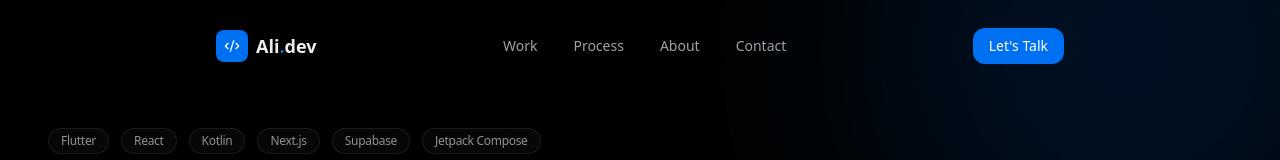
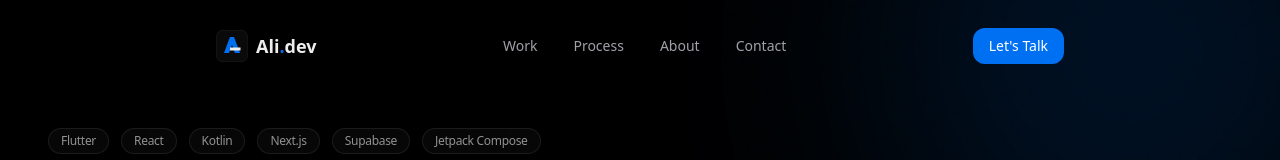
Before and after one commit to AliAhmedoo5/MyPortfolio, a Next.js app: page / in a window 1280 px wide. Shown: the top 160 px of the page. Built offline with nearby package versions, Linux system fonts and the light colour scheme.

Commit message:
feat: replace Code2 UI logo with the new Brutalist A favicon design

```diff
--- a/src/components/Footer.tsx
+++ b/src/components/Footer.tsx
@@ -12,9 +12,12 @@ export function Footer() {
             href="#"
             className="flex items-center gap-2 text-text-secondary hover:text-text-primary transition-colors group"
           >
-            <div className="w-7 h-7 rounded-lg bg-gradient-to-br from-primary to-secondary flex items-center justify-center group-hover:scale-110 transition-transform">
-              <Code2 className="w-3.5 h-3.5 text-white" />
-            </div>
+            <svg xmlns="http://www.w3.org/2000/svg" viewBox="0 0 256 256" className="w-7 h-7 group-hover:scale-110 transition-transform drop-shadow-md">
+              <rect width="256" height="256" fill="#0A0A0A" rx="56" />
+              <rect x="2" y="2" width="252" height="252" fill="none" stroke="rgba(255,255,255,0.1)" stroke-width="4" rx="54" />
+              <path d="M 112 56 H 144 L 192 184 H 152 L 128 120 L 104 184 H 64 Z" fill="#0070F3" />
+              <rect x="112" y="140" width="84" height="24" fill="#EDEDED" />
+            </svg>
             <span className="text-sm font-medium">
               Ali<span className="text-primary">.</span>dev
             </span>
--- a/src/components/Navbar.tsx
+++ b/src/components/Navbar.tsx
@@ -41,9 +41,12 @@ export function Navbar() {
             href="#"
             className="flex items-center gap-2 text-text-primary font-bold text-lg group"
           >
-            <div className="w-8 h-8 rounded-lg bg-gradient-to-br from-primary to-secondary flex items-center justify-center group-hover:scale-110 transition-transform duration-300">
-              <Code2 className="w-4 h-4 text-white" />
-            </div>
+            <svg xmlns="http://www.w3.org/2000/svg" viewBox="0 0 256 256" className="w-8 h-8 group-hover:scale-110 transition-transform duration-300 drop-shadow-md">
+              <rect width="256" height="256" fill="#0A0A0A" rx="56" />
+              <rect x="2" y="2" width="252" height="252" fill="none" stroke="rgba(255,255,255,0.1)" stroke-width="4" rx="54" />
+              <path d="M 112 56 H 144 L 192 184 H 152 L 128 120 L 104 184 H 64 Z" fill="#0070F3" />
+              <rect x="112" y="140" width="84" height="24" fill="#EDEDED" />
+            </svg>
             <span className="hidden sm:inline">
               Ali<span className="text-primary">.</span>dev
             </span>
```
